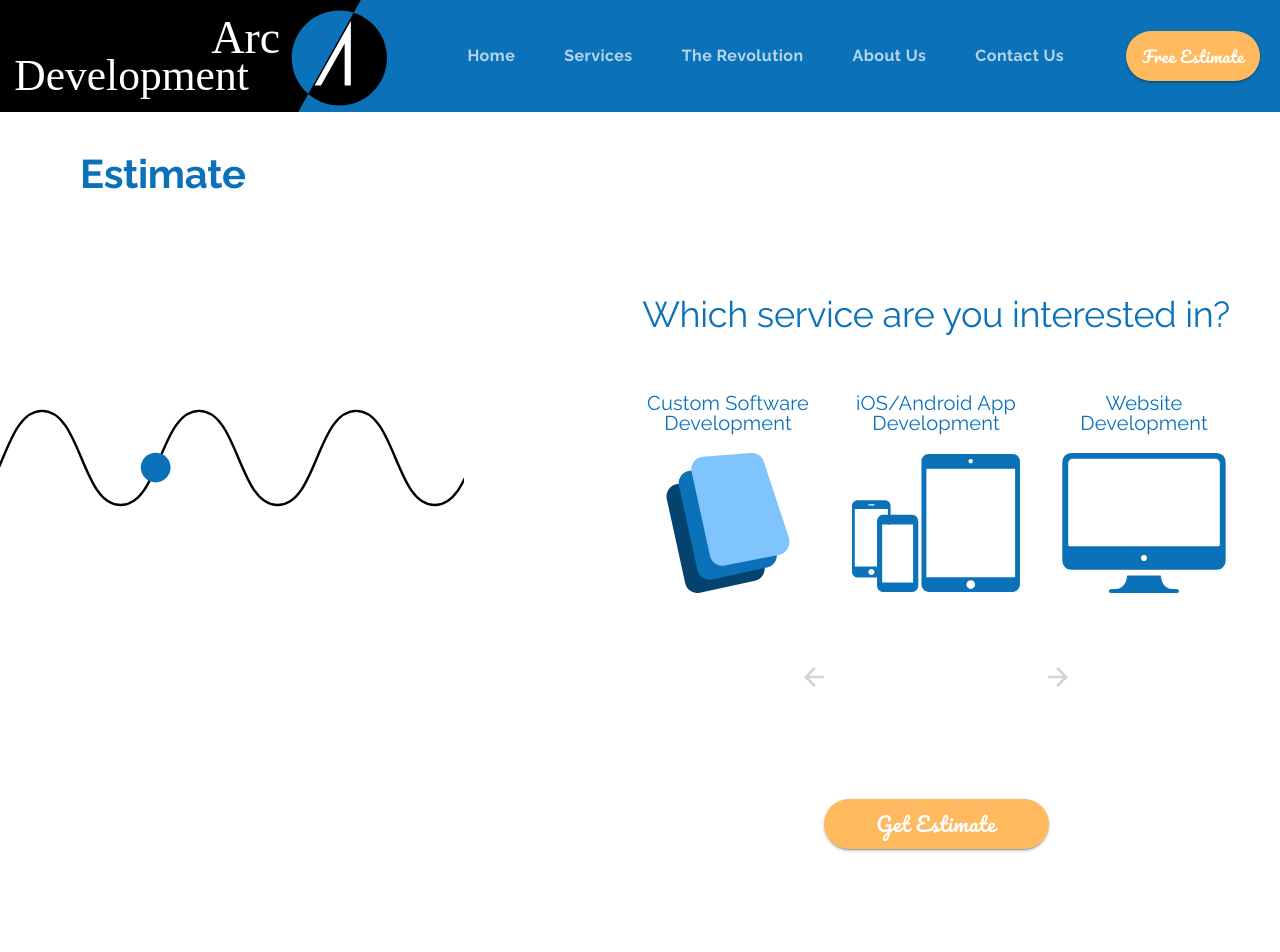
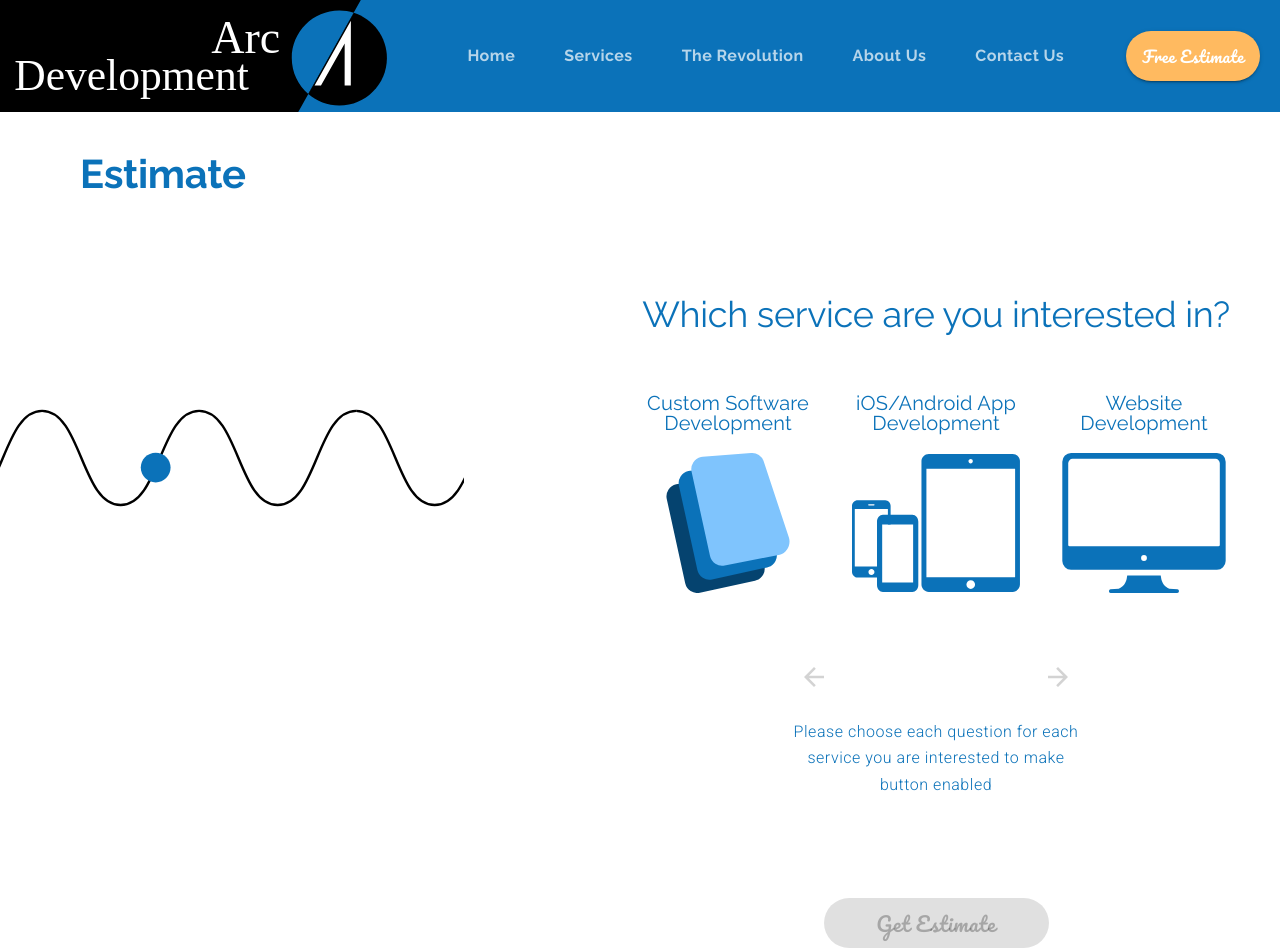
Before and after one commit to SepantaJoshani/Arc-Dev-Clone, a React (Create React App) app: page /estimate in a window 1280 px wide. Shown: the top 952 px of the page. Built offline with nearby package versions, Linux system fonts and the light colour scheme.

Commit message:
adding the disable btn logic

```diff
--- a/src/pages/Estimate.js
+++ b/src/pages/Estimate.js
@@ -396,6 +396,30 @@ const Estimate = () => {
       });
   };
 
+  const estimateDisabled = () => {
+    let disabled = true;
+
+    const emptySelections = questions
+      .map((question) => question.options.filter((option) => option.selected))
+      .filter((question) => question.length === 0);
+
+    if (questions.length === 2) {
+      if (emptySelections.length === 1) {
+        disabled = false;
+      }
+    } else if (questions.length === 1) {
+      disabled = true;
+    } else if (
+      emptySelections.length < 3 &&
+      questions[questions.length - 1].options.filter(
+        (option) => option.selected
+      ).length > 0
+    ) {
+      disabled = false;
+    }
+    return disabled;
+  };
+
   const softwareSelection = (
     <Hidden smDown>
       <Grid item container direction="column">
@@ -506,7 +530,11 @@ const Estimate = () => {
             marginTop: "7.5em",
           }}
         >
-          <Lottie options={defaultOptions} width="100%" height="100%" />
+          <Lottie
+            options={defaultOptions}
+            width={matchesSM ? "90%" : "100%"}
+            height="100%"
+          />
         </Grid>
       </Grid>
       {/*--------Second  Block (Right side Questions)--------*/}
@@ -624,8 +652,14 @@ const Estimate = () => {
           </Grid>
         </Grid>
         {/*--------Second Block (The Button)--------*/}
+        <Grid item container style={{ width: "18em",marginTop:'1.25rem' }}>
+          <Typography variant="caption" color="primary" align="center">
+            Please choose each question for each service you are interested to make button enabled
+          </Typography>
+        </Grid>
         <Grid item>
           <Button
+            disabled={estimateDisabled()}
             onClick={() => {
               setIsDialogOpen(true);
               getTotal();
@@ -834,7 +868,7 @@ const Estimate = () => {
           onClose={() => setAlert({ ...alert, open: false })}
           severity={alert.severity}
         >
-         {alert.message}
+          {alert.message}
         </Alert>
       </Snackbar>
     </Grid>
```
